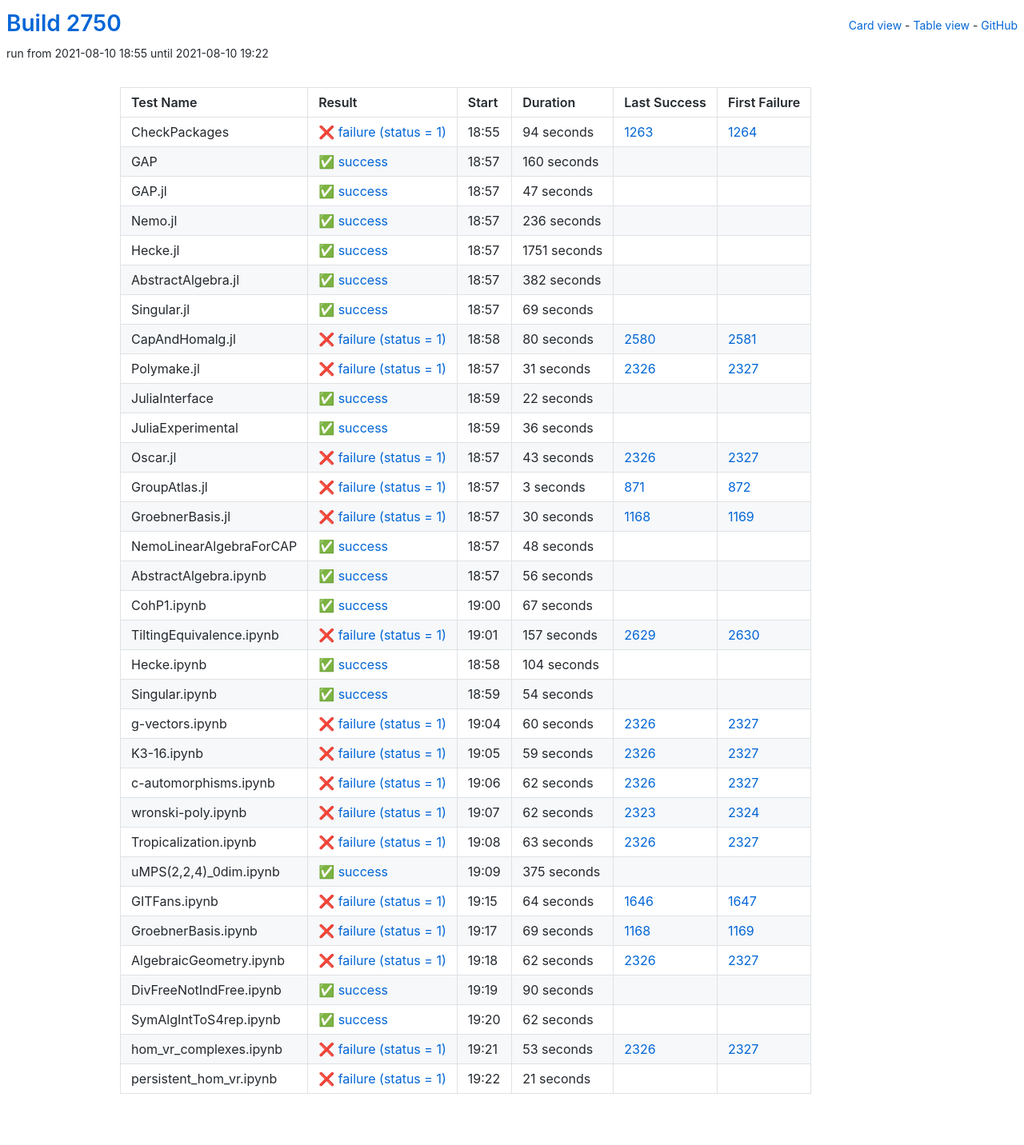
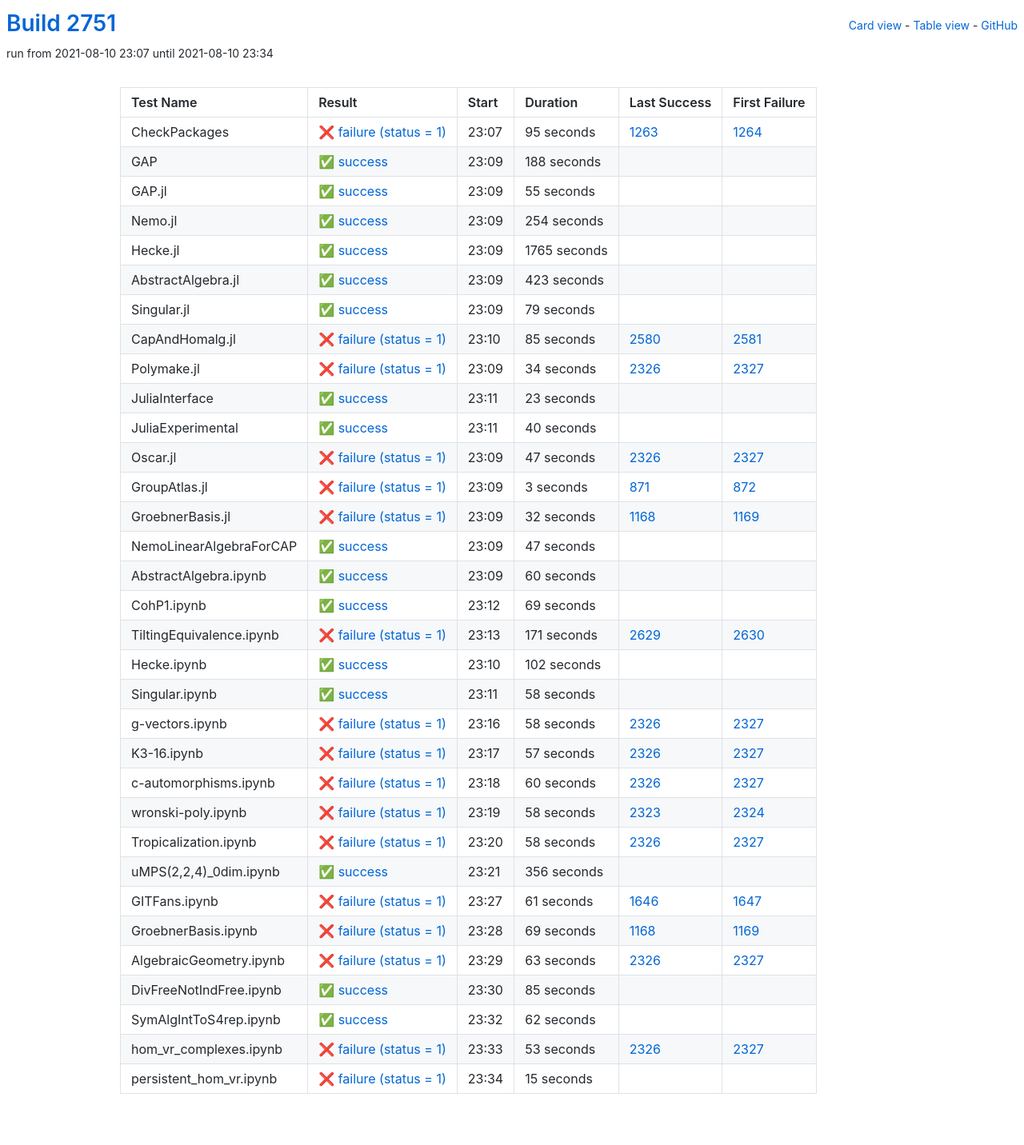
Before and after one commit to oscar-system/oscar-ci-status-stable, a Jekyll site: the page built from table.html, in a window 1280 px wide. Shown: the whole page at 80% size. Built offline with Jekyll 4.4.1, drawn with Linux system fonts in a browser that asks for light colours.

Commit message:
Build #2751

```diff
--- a/_data/ci.yml
+++ b/_data/ci.yml
@@ -1,6 +1,6 @@
 ---
-build: 2750
-build_url: https://oscarci.mathematik.uni-kl.de/job/oscar-stable/2750/
+build: 2751
+build_url: https://oscarci.mathematik.uni-kl.de/job/oscar-stable/2751/
 job: oscar-stable
 organization: oscar-system
 repo: oscar-ci-status-stable
@@ -8,152 +8,152 @@ repourl: https://github.com/oscar-system/oscar-ci-status-stable
 tests:
 - name: CheckPackages
   id: checkpackages
-  log: https://oscarci.mathematik.uni-kl.de/job/oscar-stable/2750/artifact/logs/build-2750/CheckPackages.log
-  start: 2021-08-10 18:55
+  log: https://oscarci.mathematik.uni-kl.de/job/oscar-stable/2751/artifact/logs/build-2751/CheckPackages.log
+  start: 2021-08-10 23:07
   success: false
   exitcode: 1
   status: failure
-  duration: 94
+  duration: 95
   last_success: 1263
   last_success_url: https://oscarci.mathematik.uni-kl.de/job/oscar-stable/1263/
   first_failure: 1264
   first_failure_url: https://oscarci.mathematik.uni-kl.de/job/oscar-stable/1264/
 - name: GAP
   id: gap
-  log: https://oscarci.mathematik.uni-kl.de/job/oscar-stable/2750/artifact/logs/build-2750/GAP.log
-  start: 2021-08-10 18:57
+  log: https://oscarci.mathematik.uni-kl.de/job/oscar-stable/2751/artifact/logs/build-2751/GAP.log
+  start: 2021-08-10 23:09
   success: true
   exitcode: 0
   status: success
-  duration: 160
+  duration: 188
   last_success: false
   last_success_url:
   first_failure: false
   first_failure_url:
 - name: GAP.jl
   id: gap-jl
-  log: https://oscarci.mathematik.uni-kl.de/job/oscar-stable/2750/artifact/logs/build-2750/GAP.jl.log
-  start: 2021-08-10 18:57
+  log: https://oscarci.mathematik.uni-kl.de/job/oscar-stable/2751/artifact/logs/build-2751/GAP.jl.log
+  start: 2021-08-10 23:09
   success: true
   exitcode: 0
   status: success
-  duration: 47
+  duration: 55
   last_success: false
   last_success_url:
   first_failure: false
   first_failure_url:
 - name: Nemo.jl
   id: nemo-jl
-  log: https://oscarci.mathematik.uni-kl.de/job/oscar-stable/2750/artifact/logs/build-2750/Nemo.jl.log
-  start: 2021-08-10 18:57
+  log: https://oscarci.mathematik.uni-kl.de/job/oscar-stable/2751/artifact/logs/build-2751/Nemo.jl.log
+  start: 2021-08-10 23:09
   success: true
   exitcode: 0
   status: success
-  duration: 236
+  duration: 254
   last_success: false
   last_success_url:
   first_failure: false
   first_failure_url:
 - name: Hecke.jl
   id: hecke-jl
-  log: https://oscarci.mathematik.uni-kl.de/job/oscar-stable/2750/artifact/logs/build-2750/Hecke.jl.log
-  start: 2021-08-10 18:57
+  log: https://oscarci.mathematik.uni-kl.de/job/oscar-stable/2751/artifact/logs/build-2751/Hecke.jl.log
+  start: 2021-08-10 23:09
   success: true
   exitcode: 0
   status: success
-  duration: 1751
+  duration: 1765
   last_success: false
   last_success_url:
   first_failure: false
   first_failure_url:
 - name: AbstractAlgebra.jl
   id: abstractalgebra-jl
-  log: https://oscarci.mathematik.uni-kl.de/job/oscar-stable/2750/artifact/logs/build-2750/AbstractAlgebra.jl.log
-  start: 2021-08-10 18:57
+  log: https://oscarci.mathematik.uni-kl.de/job/oscar-stable/2751/artifact/logs/build-2751/AbstractAlgebra.jl.log
+  start: 2021-08-10 23:09
   success: true
   exitcode: 0
   status: success
-  duration: 382
+  duration: 423
   last_success: false
   last_success_url:
   first_failure: false
   first_failure_url:
 - name: Singular.jl
   id: singular-jl
-  log: https://oscarci.mathematik.uni-kl.de/job/oscar-stable/2750/artifact/logs/build-2750/Singular.jl.log
-  start: 2021-08-10 18:57
+  log: https://oscarci.mathematik.uni-kl.de/job/oscar-stable/2751/artifact/logs/build-2751/Singular.jl.log
+  start: 2021-08-10 23:09
   success: true
   exitcode: 0
   status: success
-  duration: 69
+  duration: 79
   last_success: false
   last_success_url:
   first_failure: false
   first_failure_url:
 - name: CapAndHomalg.jl
   id: capandhomalg-jl
-  log: https://oscarci.mathematik.uni-kl.de/job/oscar-stable/2750/artifact/logs/build-2750/CapAndHomalg.jl.log
-  start: 2021-08-10 18:58
+  log: https://oscarci.mathematik.uni-kl.de/job/oscar-stable/2751/artifact/logs/build-2751/CapAndHomalg.jl.log
+  start: 2021-08-10 23:10
   success: false
   exitcode: 1
   status: failure
-  duration: 80
+  duration: 85
   last_success: 2580
   last_success_url: https://oscarci.mathematik.uni-kl.de/job/oscar-stable/2580/
   first_failure: 2581
   first_failure_url: https://oscarci.mathematik.uni-kl.de/job/oscar-stable/2581/
 - name: Polymake.jl
   id: polymake-jl
-  log: https://oscarci.mathematik.uni-kl.de/job/oscar-stable/2750/artifact/logs/build-2750/Polymake.jl.log
-  start: 2021-08-10 18:57
+  log: https://oscarci.mathematik.uni-kl.de/job/oscar-stable/2751/artifact/logs/build-2751/Polymake.jl.log
+  start: 2021-08-10 23:09
   success: false
   exitcode: 1
   status: failure
-  duration: 31
+  duration: 34
   last_success: 2326
   last_success_url: https://oscarci.mathematik.uni-kl.de/job/oscar-stable/2326/
   first_failure: 2327
   first_failure_url: https://oscarci.mathematik.uni-kl.de/job/oscar-stable/2327/
 - name: JuliaInterface
   id: juliainterface
-  log: https://oscarci.mathematik.uni-kl.de/job/oscar-stable/2750/artifact/logs/build-2750/JuliaInterface.log
-  start: 2021-08-10 18:59
+  log: https://oscarci.mathematik.uni-kl.de/job/oscar-stable/2751/artifact/logs/build-2751/JuliaInterface.log
+  start: 2021-08-10 23:11
   success: true
   exitcode: 0
   status: success
-  duration: 22
+  duration: 23
   last_success: false
   last_success_url:
   first_failure: false
   first_failure_url:
 - name: JuliaExperimental
   id: juliaexperimental
-  log: https://oscarci.mathematik.uni-kl.de/job/oscar-stable/2750/artifact/logs/build-2750/JuliaExperimental.log
-  start: 2021-08-10 18:59
+  log: https://oscarci.mathematik.uni-kl.de/job/oscar-stable/2751/artifact/logs/build-2751/JuliaExperimental.log
+  start: 2021-08-10 23:11
   success: true
   exitcode: 0
   status: success
-  duration: 36
+  duration: 40
   last_success: false
   last_success_url:
   first_failure: false
   first_failure_url:
 - name: Oscar.jl
   id: oscar-jl
-  log: https://oscarci.mathematik.uni-kl.de/job/oscar-stable/2750/artifact/logs/build-2750/Oscar.jl.log
-  start: 2021-08-10 18:57
+  log: https://oscarci.mathematik.uni-kl.de/job/oscar-stable/2751/artifact/logs/build-2751/Oscar.jl.log
+  start: 2021-08-10 23:09
   success: false
   exitcode: 1
   status: failure
-  duration: 43
+  duration: 47
   last_success: 2326
   last_success_url: https://oscarci.mathematik.uni-kl.de/job/oscar-stable/2326/
   first_failure: 2327
   first_failure_url: https://oscarci.mathematik.uni-kl.de/job/oscar-stable/2327/
 - name: GroupAtlas.jl
   id: groupatlas-jl
-  log: https://oscarci.mathematik.uni-kl.de/job/oscar-stable/2750/artifact/logs/build-2750/GroupAtlas.jl.log
-  start: 2021-08-10 18:57
+  log: https://oscarci.mathematik.uni-kl.de/job/oscar-stable/2751/artifact/logs/build-2751/GroupAtlas.jl.log
+  start: 2021-08-10 23:09
   success: false
   exitcode: 1
   status: failure
@@ -164,92 +164,116 @@ tests:
   first_failure_url: https://oscarci.mathematik.uni-kl.de/job/oscar-stable/872/
 - name: GroebnerBasis.jl
   id: groebnerbasis-jl
-  log: https://oscarci.mathematik.uni-kl.de/job/oscar-stable/2750/artifact/logs/build-2750/GroebnerBasis.jl.log
-  start: 2021-08-10 18:57
+  log: https://oscarci.mathematik.uni-kl.de/job/oscar-stable/2751/artifact/logs/build-2751/GroebnerBasis.jl.log
+  start: 2021-08-10 23:09
   success: false
   exitcode: 1
   status: failure
-  duration: 30
+  duration: 32
   last_success: 1168
   last_success_url: https://oscarci.mathematik.uni-kl.de/job/oscar-stable/1168/
   first_failure: 1169
   first_failure_url: https://oscarci.mathematik.uni-kl.de/job/oscar-stable/1169/
 - name: NemoLinearAlgebraForCAP
   id: nemolinearalgebraforcap
-  log: https://oscarci.mathematik.uni-kl.de/job/oscar-stable/2750/artifact/logs/build-2750/NemoLinearAlgebraForCAP.log
-  start: 2021-08-10 18:57
+  log: https://oscarci.mathematik.uni-kl.de/job/oscar-stable/2751/artifact/logs/build-2751/NemoLinearAlgebraForCAP.log
+  start: 2021-08-10 23:09
   success: true
   exitcode: 0
   status: success
-  duration: 48
+  duration: 47
   last_success: false
   last_success_url:
   first_failure: false
   first_failure_url:
 - name: AbstractAlgebra.ipynb
   id: abstractalgebra-ipynb
-  log: https://oscarci.mathematik.uni-kl.de/job/oscar-stable/2750/artifact/logs/build-2750/AbstractAlgebra.ipynb.log
-  start: 2021-08-10 18:57
+  log: https://oscarci.mathematik.uni-kl.de/job/oscar-stable/2751/artifact/logs/build-2751/AbstractAlgebra.ipynb.log
+  start: 2021-08-10 23:09
   success: true
   exitcode: 0
   status: success
-  duration: 56
+  duration: 60
   last_success: false
   last_success_url:
   first_failure: false
   first_failure_url:
 - name: CohP1.ipynb
   id: cohp1-ipynb
-  log: https://oscarci.mathematik.uni-kl.de/job/oscar-stable/2750/artifact/logs/build-2750/CohP1.ipynb.log
-  start: 2021-08-10 19:00
+  log: https://oscarci.mathematik.uni-kl.de/job/oscar-stable/2751/artifact/logs/build-2751/CohP1.ipynb.log
+  start: 2021-08-10 23:12
   success: true
   exitcode: 0
   status: success
-  duration: 67
+  duration: 69
   last_success: false
   last_success_url:
   first_failure: false
   first_failure_url:
 - name: TiltingEquivalence.ipynb
   id: tiltingequivalence-ipynb
-  log: https://oscarci.mathematik.uni-kl.de/job/oscar-stable/2750/artifact/logs/build-2750/TiltingEquivalence.ipynb.log
-  start: 2021-08-10 19:01
+  log: https://oscarci.mathematik.uni-kl.de/job/oscar-stable/2751/artifact/logs/build-2751/TiltingEquivalence.ipynb.log
+  start: 2021-08-10 23:13
   success: false
   exitcode: 1
   status: failure
-  duration: 157
+  duration: 171
   last_success: 2629
   last_success_url: https://oscarci.mathematik.uni-kl.de/job/oscar-stable/2629/
   first_failure: 2630
   first_failure_url: https://oscarci.mathematik.uni-kl.de/job/oscar-stable/2630/
 - name: Hecke.ipynb
   id: hecke-ipynb
-  log: https://oscarci.mathematik.uni-kl.de/job/oscar-stable/2750/artifact/logs/build-2750/Hecke.ipynb.log
-  start: 2021-08-10 18:58
+  log: https://oscarci.mathematik.uni-kl.de/job/oscar-stable/2751/artifact/logs/build-2751/Hecke.ipynb.log
+  start: 2021-08-10 23:10
   success: true
   exitcode: 0
   status: success
-  duration: 104
+  duration: 102
   last_success: false
   last_success_url:
   first_failure: false
   first_failure_url:
 - name: Singular.ipynb
   id: singular-ipynb
-  log: https://oscarci.mathematik.uni-kl.de/job/oscar-stable/2750/artifact/logs/build-2750/Singular.ipynb.log
-  start: 2021-08-10 18:59
+  log: https://oscarci.mathematik.uni-kl.de/job/oscar-stable/2751/artifact/logs/build-2751/Singular.ipynb.log
+  start: 2021-08-10 23:11
   success: true
   exitcode: 0
   status: success
-  duration: 54
+  duration: 58
   last_success: false
   last_success_url:
   first_failure: false
   first_failure_url:
 - name: g-vectors.ipynb
   id: g-vectors-ipynb
-  log: https://oscarci.mathematik.uni-kl.de/job/oscar-stable/2750/artifact/logs/build-2750/g-vectors.ipynb.log
-  start: 2021-08-10 19:04
+  log: https://oscarci.mathematik.uni-kl.de/job/oscar-stable/2751/artifact/logs/build-2751/g-vectors.ipynb.log
+  start: 2021-08-10 23:16
+  success: false
+  exitcode: 1
+  status: failure
+  duration: 58
+  last_success: 2326
+  last_success_url: https://oscarci.mathematik.uni-kl.de/job/oscar-stable/2326/
+  first_failure: 2327
+  first_failure_url: https://oscarci.mathematik.uni-kl.de/job/oscar-stable/2327/
+- name: K3-16.ipynb
+  id: k3-16-ipynb
+  log: https://oscarci.mathematik.uni-kl.de/job/oscar-stable/2751/artifact/logs/build-2751/K3-16.ipynb.log
+  start: 2021-08-10 23:17
+  success: false
+  exitcode: 1
+  status: failure
+  duration: 57
+  last_success: 2326
+  last_success_url: https://oscarci.mathematik.uni-kl.de/job/oscar-stable/2326/
+  first_failure: 2327
+  first_failure_url: https://oscarci.mathematik.uni-kl.de/job/oscar-stable/2327/
+- name: c-automorphisms.ipynb
+  id: c-automorphisms-ipynb
+  log: https://oscarci.mathematik.uni-kl.de/job/oscar-stable/2751/artifact/logs/build-2751/c-automorphisms.ipynb.log
+  start: 2021-08-10 23:18
   success: false
   exitcode: 1
   status: failure
@@ -258,82 +282,58 @@ tests:
   last_success_url: https://oscarci.mathematik.uni-kl.de/job/oscar-stable/2326/
   first_failure: 2327
   first_failure_url: https://oscarci.mathematik.uni-kl.de/job/oscar-stable/2327/
-- name: K3-16.ipynb
-  id: k3-16-ipynb
-  log: https://oscarci.mathematik.uni-kl.de/job/oscar-stable/2750/artifact/logs/build-2750/K3-16.ipynb.log
-  start: 2021-08-10 19:05
+- name: wronski-poly.ipynb
+  id: wronski-poly-ipynb
+  log: https://oscarci.mathematik.uni-kl.de/job/oscar-stable/2751/artifact/logs/build-2751/wronski-poly.ipynb.log
+  start: 2021-08-10 23:19
   success: false
   exitcode: 1
   status: failure
-  duration: 59
-  last_success: 2326
-  last_success_url: https://oscarci.mathematik.uni-kl.de/job/oscar-stable/2326/
-  first_failure: 2327
-  first_failure_url: https://oscarci.mathematik.uni-kl.de/job/oscar-stable/2327/
-- name: c-automorphisms.ipynb
-  id: c-automorphisms-ipynb
-  log: https://oscarci.mathematik.uni-kl.de/job/oscar-stable/2750/artifact/logs/build-2750/c-automorphisms.ipynb.log
-  start: 2021-08-10 19:06
-  success: false
-  exitcode: 1
-  status: failure
-  duration: 62
-  last_success: 2326
-  last_success_url: https://oscarci.mathematik.uni-kl.de/job/oscar-stable/2326/
-  first_failure: 2327
-  first_failure_url: https://oscarci.mathematik.uni-kl.de/job/oscar-stable/2327/
-- name: wronski-poly.ipynb
-  id: wronski-poly-ipynb
-  log: https://oscarci.mathematik.uni-kl.de/job/oscar-stable/2750/artifact/logs/build-2750/wronski-poly.ipynb.log
-  start: 2021-08-10 19:07
-  success: false
-  exitcode: 1
-  status: failure
-  duration: 62
+  duration: 58
   last_success: 2323
   last_success_url: https://oscarci.mathematik.uni-kl.de/job/oscar-stable/2323/
   first_failure: 2324
   first_failure_url: https://oscarci.mathematik.uni-kl.de/job/oscar-stable/2324/
 - name: Tropicalization.ipynb
   id: tropicalization-ipynb
-  log: https://oscarci.mathematik.uni-kl.de/job/oscar-stable/2750/artifact/logs/build-2750/Tropicalization.ipynb.log
-  start: 2021-08-10 19:08
+  log: https://oscarci.mathematik.uni-kl.de/job/oscar-stable/2751/artifact/logs/build-2751/Tropicalization.ipynb.log
+  start: 2021-08-10 23:20
   success: false
   exitcode: 1
   status: failure
-  duration: 63
+  duration: 58
   last_success: 2326
   last_success_url: https://oscarci.mathematik.uni-kl.de/job/oscar-stable/2326/
   first_failure: 2327
   first_failure_url: https://oscarci.mathematik.uni-kl.de/job/oscar-stable/2327/
 - name: uMPS(2,2,4)_0dim.ipynb
   id: umps-2-2-4-0dim-ipynb
-  log: https://oscarci.mathematik.uni-kl.de/job/oscar-stable/2750/artifact/logs/build-2750/uMPS-2-2-4-_0dim.ipynb.log
-  start: 2021-08-10 19:09
+  log: https://oscarci.mathematik.uni-kl.de/job/oscar-stable/2751/artifact/logs/build-2751/uMPS-2-2-4-_0dim.ipynb.log
+  start: 2021-08-10 23:21
   success: true
   exitcode: 0
   status: success
-  duration: 375
+  duration: 356
   last_success: false
   last_success_url:
   first_failure: false
   first_failure_url:
 - name: GITFans.ipynb
   id: gitfans-ipynb
-  log: https://oscarci.mathematik.uni-kl.de/job/oscar-stable/2750/artifact/logs/build-2750/GITFans.ipynb.log
-  start: 2021-08-10 19:15
+  log: https://oscarci.mathematik.uni-kl.de/job/oscar-stable/2751/artifact/logs/build-2751/GITFans.ipynb.log
+  start: 2021-08-10 23:27
   success: false
   exitcode: 1
   status: failure
-  duration: 64
+  duration: 61
   last_success: 1646
   last_success_url: https://oscarci.mathematik.uni-kl.de/job/oscar-stable/1646/
   first_failure: 1647
   first_failure_url: https://oscarci.mathematik.uni-kl.de/job/oscar-stable/1647/
 - name: GroebnerBasis.ipynb
   id: groebnerbasis-ipynb
-  log: https://oscarci.mathematik.uni-kl.de/job/oscar-stable/2750/artifact/logs/build-2750/GroebnerBasis.ipynb.log
-  start: 2021-08-10 19:17
+  log: https://oscarci.mathematik.uni-kl.de/job/oscar-stable/2751/artifact/logs/build-2751/GroebnerBasis.ipynb.log
+  start: 2021-08-10 23:28
   success: false
   exitcode: 1
   status: failure
@@ -344,32 +344,32 @@ tests:
   first_failure_url: https://oscarci.mathematik.uni-kl.de/job/oscar-stable/1169/
 - name: AlgebraicGeometry.ipynb
   id: algebraicgeometry-ipynb
-  log: https://oscarci.mathematik.uni-kl.de/job/oscar-stable/2750/artifact/logs/build-2750/AlgebraicGeometry.ipynb.log
-  start: 2021-08-10 19:18
+  log: https://oscarci.mathematik.uni-kl.de/job/oscar-stable/2751/artifact/logs/build-2751/AlgebraicGeometry.ipynb.log
+  start: 2021-08-10 23:29
   success: false
   exitcode: 1
   status: failure
-  duration: 62
+  duration: 63
   last_success: 2326
   last_success_url: https://oscarci.mathematik.uni-kl.de/job/oscar-stable/2326/
   first_failure: 2327
   first_failure_url: https://oscarci.mathematik.uni-kl.de/job/oscar-stable/2327/
 - name: DivFreeNotIndFree.ipynb
   id: divfreenotindfree-ipynb
-  log: https://oscarci.mathematik.uni-kl.de/job/oscar-stable/2750/artifact/logs/build-2750/DivFreeNotIndFree.ipynb.log
-  start: 2021-08-10 19:19
+  log: https://oscarci.mathematik.uni-kl.de/job/oscar-stable/2751/artifact/logs/build-2751/DivFreeNotIndFree.ipynb.log
+  start: 2021-08-10 23:30
   success: true
   exitcode: 0
   status: success
-  duration: 90
+  duration: 85
   last_success: false
   last_success_url:
   first_failure: false
   first_failure_url:
 - name: SymAlgIntToS4rep.ipynb
   id: symalginttos4rep-ipynb
-  log: https://oscarci.mathematik.uni-kl.de/job/oscar-stable/2750/artifact/logs/build-2750/SymAlgIntToS4rep.ipynb.log
-  start: 2021-08-10 19:20
+  log: https://oscarci.mathematik.uni-kl.de/job/oscar-stable/2751/artifact/logs/build-2751/SymAlgIntToS4rep.ipynb.log
+  start: 2021-08-10 23:32
   success: true
   exitcode: 0
   status: success
@@ -380,8 +380,8 @@ tests:
   first_failure_url:
 - name: hom_vr_complexes.ipynb
   id: hom-vr-complexes-ipynb
-  log: https://oscarci.mathematik.uni-kl.de/job/oscar-stable/2750/artifact/logs/build-2750/hom_vr_complexes.ipynb.log
-  start: 2021-08-10 19:21
+  log: https://oscarci.mathematik.uni-kl.de/job/oscar-stable/2751/artifact/logs/build-2751/hom_vr_complexes.ipynb.log
+  start: 2021-08-10 23:33
   success: false
   exitcode: 1
   status: failure
@@ -392,12 +392,12 @@ tests:
   first_failure_url: https://oscarci.mathematik.uni-kl.de/job/oscar-stable/2327/
 - name: persistent_hom_vr.ipynb
   id: persistent-hom-vr-ipynb
-  log: https://oscarci.mathematik.uni-kl.de/job/oscar-stable/2750/artifact/logs/build-2750/persistent_hom_vr.ipynb.log
-  start: 2021-08-10 19:22
+  log: https://oscarci.mathematik.uni-kl.de/job/oscar-stable/2751/artifact/logs/build-2751/persistent_hom_vr.ipynb.log
+  start: 2021-08-10 23:34
   success: false
   exitcode: 1
   status: failure
-  duration: 21
+  duration: 15
   last_success: false
   last_success_url:
   first_failure: false
```
Also changed, not shown: README.md.
